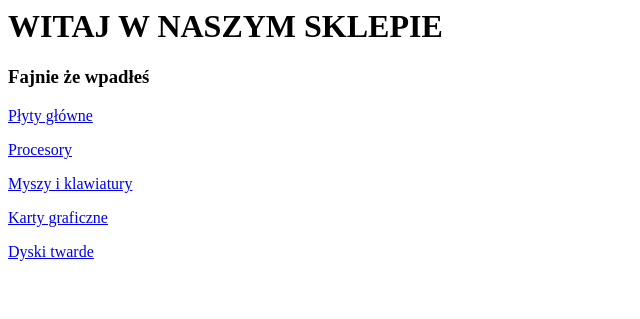
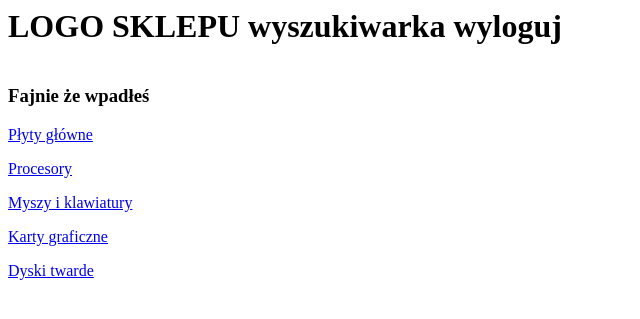
Before and after one commit to wlodekro/Sklep_nauka, a Django app: page / in a window 1280 px wide. Shown: the top 319 px of the page, without its empty margins (0-640 px from the left). Run offline with Django 3.2, Linux system fonts and the light colour scheme; data comes from the database, SQL or seed files in the repository.

Commit message:
Dokończone działanie programu po lekcji 5. Działa prawidłowo

```diff
--- a/Produkty/models.py
+++ b/Produkty/models.py
@@ -29,7 +29,7 @@ class Produkty(models.Model):
     def __str__(self):
         return self.nazwa
 
-    kategoria = models.ForeignKey(Kategoria, null = True, blank = True, on_delete=models.CASCADE)
+    kategoria = models.ForeignKey(Kategoria, null=True, blank=True, on_delete=models.CASCADE)
     producent = models.ForeignKey(Producent, on_delete=models.CASCADE, null=True)
     nazwa = models.CharField(max_length=100)
     opis = models.TextField(blank=True)
--- a/Produkty/templates/szablon.html
+++ b/Produkty/templates/szablon.html
@@ -1,24 +1,21 @@
-<h1> WITAJ W NASZYM SKLEPIE </h1>
-<h3> Fajnie że wpadłeś</h3>
+<!--Nagłówek-->
+<div> <h1> LOGO SKLEPU                 wyszukiwarka                    wyloguj </h1>
+</div>
+<div style="clear:both"> </div>
 
-{% for kat in kategorie %}
+<!--Okno menu-->
+<div style="width:200px; float:left">
+    <h3> Fajnie że wpadłeś</h3>
 
-<p><a href = "kategoria/{{ kat.id }} " > {{ kat.nazwa }} </a> </p>
+        {% for kat in kategorie %}
+    <p><a href = "/kategoria/{{ kat.id }}"> {{ kat.nazwa }} </a> </p>
 
-<!--{{ kategorie }}-->
+        {% endfor %}
+</div>
 
-{% endfor %}
+<!--Główne okno-->
+<div style="width:700; float:left">
+    {% block produkt %}  {% endblock produkt %}
+</div>
 
-<!--<!DOCTYPE html>-->
-<!--<html lang="pl">-->
-<!--<head>-->
-<!--    <meta charset="UTF-8">-->
-<!--    <title>Sklep</title>-->
-<!--</head>-->
-<!--<body>-->
-
-<!--{{ kategorie }}-->
-
-
-<!--</body>-->
-<!--</html>-->
+<div style="clear:both"> </div>
--- a/Produkty/views.py
+++ b/Produkty/views.py
@@ -12,21 +12,28 @@ def index(request):
     # producent = Produkty.objects.filter(producent=2)
     # kat_name = Kategoria.objects.get(id=1)
     kategorie = Kategoria.objects.all()
-    dane = { 'kategorie' : kategorie }
+    dane = {'kategorie': kategorie}
     return render(request, 'szablon.html', dane)
 #    null = Produkty.objects.filter(kategoria__isnull=False)
 #    zawiera = Produkty.objects.filter(opis__icontains='pro')
 
-    return HttpResponse(zawiera)
+#    return HttpResponse(zawiera)
 
 def kategoria(request, id):
     kategoria_user = Kategoria.objects.get(pk=id)
-    return HttpResponse(kategoria_user.nazwa)
+    kategoria_produkt = Produkty.objects.filter(kategoria = kategoria_user)
+    kategorie = Kategoria.objects.all()
+    dane = {'kategoria_user': kategoria_user,
+            'kategoria_produkt': kategoria_produkt,
+            'kategorie': kategorie
+    }
+    return render(request, 'kategoria_produkt.html', dane)
 
 def produkt(request,id):
     produkt_user = Produkty.objects.get(pk=id)
-    napis = "<h1>" + str(produkt_user) +"</h1>" + \
-            "<p>" + str(produkt_user.opis) + "</p>" + \
-            "<p>" + str(produkt_user.cena) + "</p>"
-
-    return HttpResponse(napis)
+    kategorie = Kategoria.objects.all()
+    dane = {
+        'produkt_user': produkt_user,
+        'kategorie': kategorie
+    }
+    return render(request, "produkt.html", dane)
--- a/Sklep/urls.py
+++ b/Sklep/urls.py
@@ -21,6 +21,6 @@ from Produkty.views import *
 urlpatterns = [
     path('admin/', admin.site.urls),
     path('', index),
-    path('kategoria/<id>', kategoria, name='kategoria'),
+    path('kategoria/<id>/', kategoria, name='kategoria'),
     path('produkty/<id>', produkt, name='produkt'),
 ]
```
